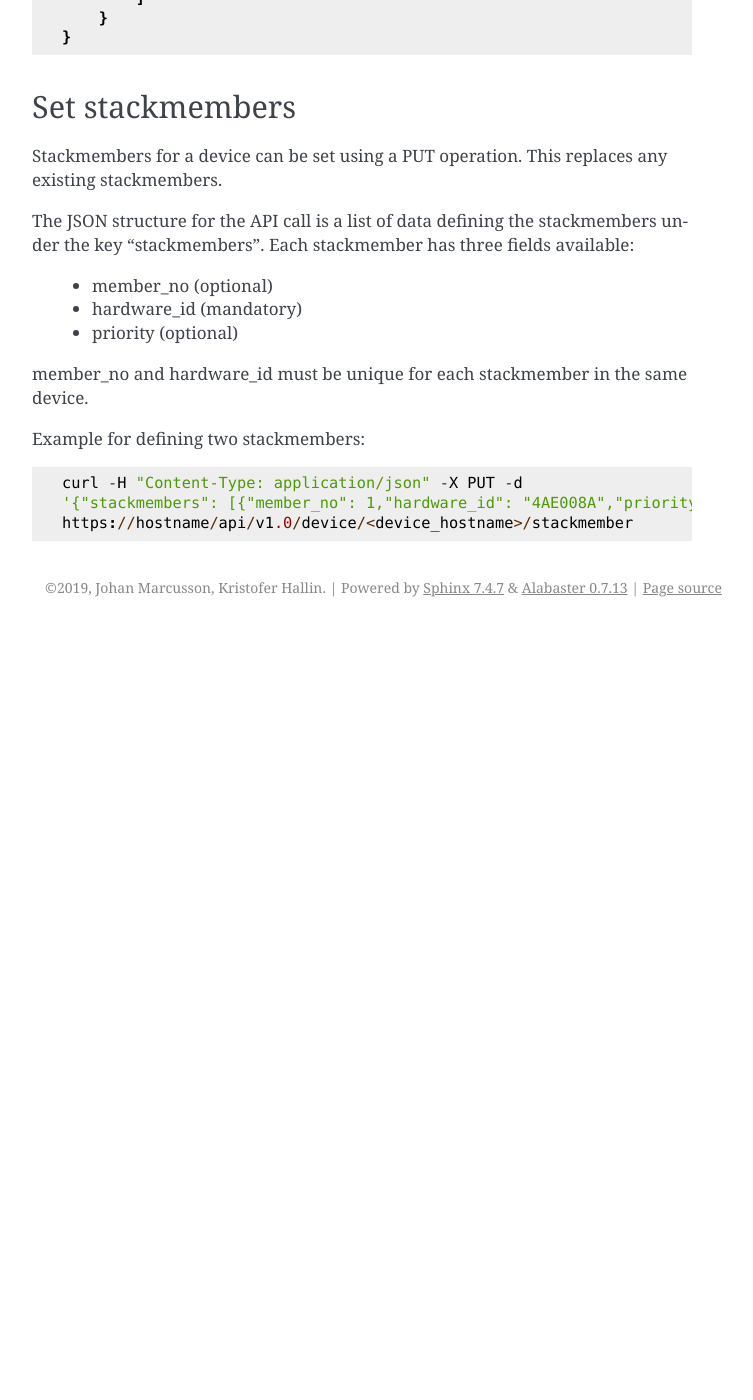
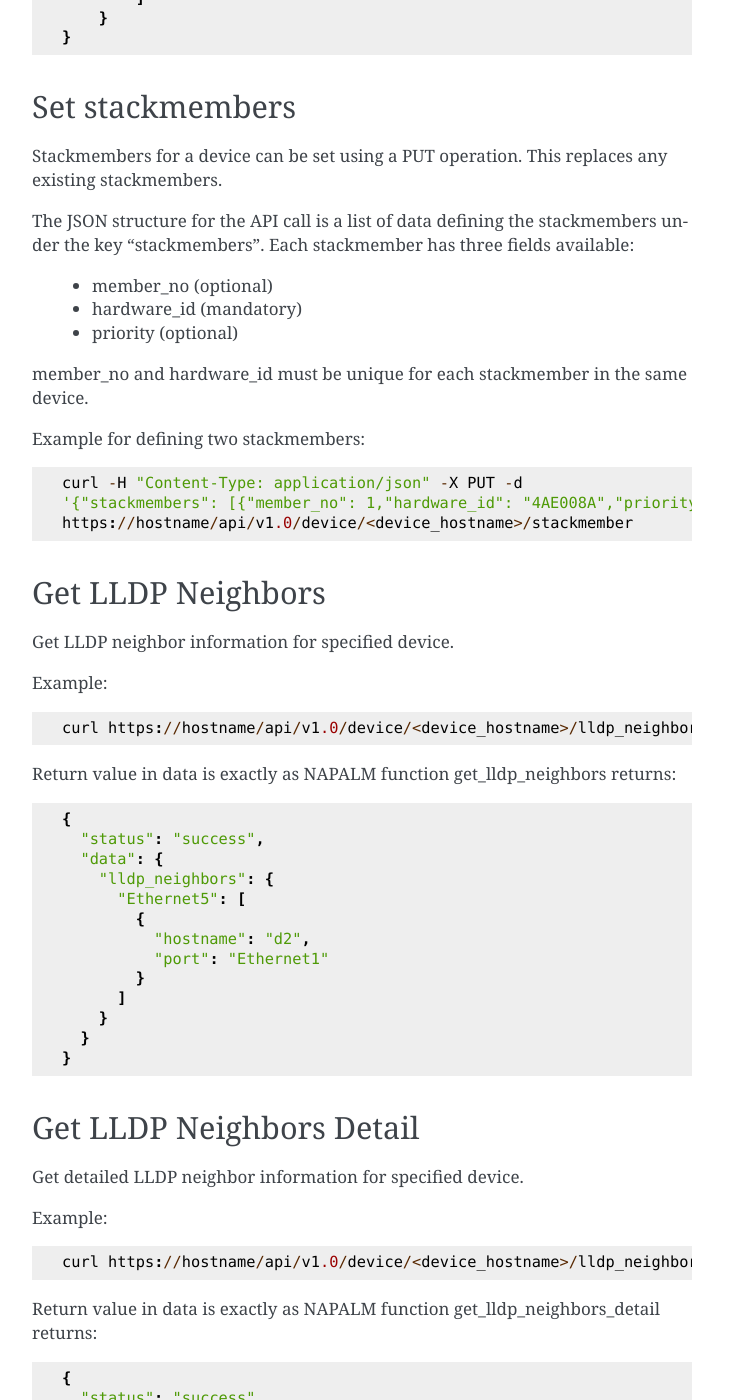
Before and after one commit to SUNET/cnaas-nms, a Sphinx documentation site: the page built from docs/apiref/devices.rst, in a window 1280 px wide and 1400 px high, scrolled down 8332 px. Shown: the whole window, without its empty margins (388-1141 px from the left). Built offline with Sphinx 7.4.7, drawn with Linux system fonts in a browser that asks for light colours; before the commit the page ends 8959 px from its top, so only the background shows below that; some of the changed text lies outside the part shown.

Commit message:
Docs for API lldp_neighbors and lldp_neighbors_detail

```diff
--- a/docs/apiref/devices.rst
+++ b/docs/apiref/devices.rst
@@ -450,3 +450,73 @@ Example for defining two stackmembers:
    curl -H "Content-Type: application/json" -X PUT -d
    '{"stackmembers": [{"member_no": 1,"hardware_id": "4AE008A","priority": 55}, {"member_no": 2, "hardware_id": "B77C34F", "priority": 125}]}'
    https://hostname/api/v1.0/device/<device_hostname>/stackmember
+
+Get LLDP Neighbors
+------------------
+
+Get LLDP neighbor information for specified device.
+
+Example:
+
+::
+
+   curl https://hostname/api/v1.0/device/<device_hostname>/lldp_neighbors
+
+Return value in data is exactly as NAPALM function get_lldp_neighbors returns:
+
+::
+
+   {
+     "status": "success",
+     "data": {
+       "lldp_neighbors": {
+         "Ethernet5": [
+           {
+             "hostname": "d2",
+             "port": "Ethernet1"
+           }
+         ]
+       }
+     }
+   }
+
+Get LLDP Neighbors Detail
+-------------------------
+
+Get detailed LLDP neighbor information for specified device.
+
+Example:
+
+::
+
+   curl https://hostname/api/v1.0/device/<device_hostname>/lldp_neighbors_detail
+
+Return value in data is exactly as NAPALM function get_lldp_neighbors_detail returns:
+
+::
+
+   {
+     "status": "success",
+     "data": {
+       "lldp_neighbors_detail": {
+         "Ethernet17": [
+           {
+             "parent_interface": "Ethernet17",
+             "remote_port": "et-0/0/11:0",
+             "remote_port_description": "d1",
+             "remote_system_name": "router",
+             "remote_system_description": "Juniper Networks, Inc. ptx10001-36mr internet router, JUNOS 23.4R2-S1.6-EVO, Build date: 2024-08-01 07:11:39 UTC Copyright (c) 1996-2024 Juniper Networks, Inc.",
+             "remote_chassis_id": "20:ED:47:11:22:33",
+             "remote_system_capab": [
+               "bridge",
+               "router"
+             ],
+             "remote_system_enable_capab": [
+               "bridge",
+               "router"
+             ]
+           }
+         ],
+       }
+     }
+   }
```
